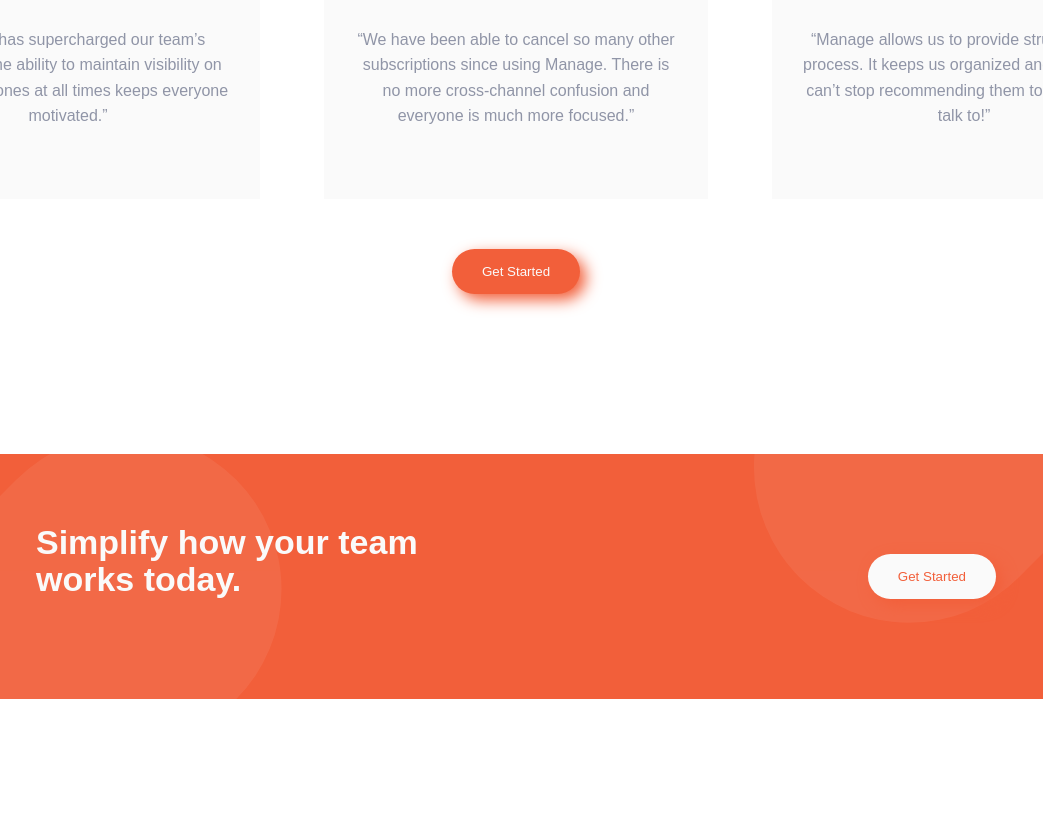
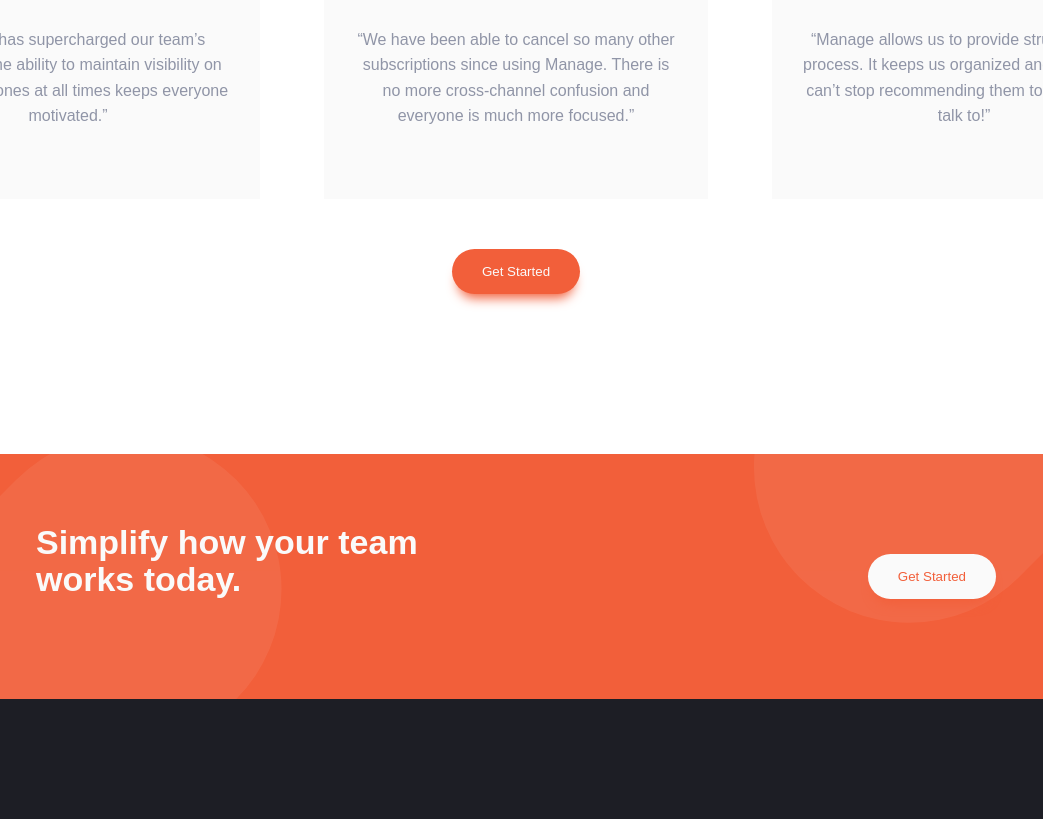
Before and after one commit to CorbicBojana/JS10, a website: page dist/index.html in a window 1280 px wide. Shown: the part 1716-2535 px from the top of the page, without its empty margins (124-1167 px from the left). Before the commit the page ends 2415 px from the top, so only its background shows below. Drawn offline with Linux system fonts and the light colour scheme; a web font is replaced by a local one.

Commit message:
add footer

```diff
--- a/app/scss/main.scss
+++ b/app/scss/main.scss
@@ -40,7 +40,7 @@
   border: none;
   outline: none;
   cursor: pointer;
-  box-shadow: 0.6rem 0.6rem 1.5rem $bright_red_color;
+  box-shadow: 0rem 1rem 1.2rem -0.6rem $bright_red_color;
 }
 
 .button_primary {
@@ -235,4 +235,10 @@
   }
 }
 
+// FOOTER
+.footer {
+  padding: 6rem 16rem;
+  background-color: $very_dark_blue_color;
+}
+
 @import "media";
```
Also changed, not shown: dist/css/main.css, dist/css/main.min.css, dist/index.html.
